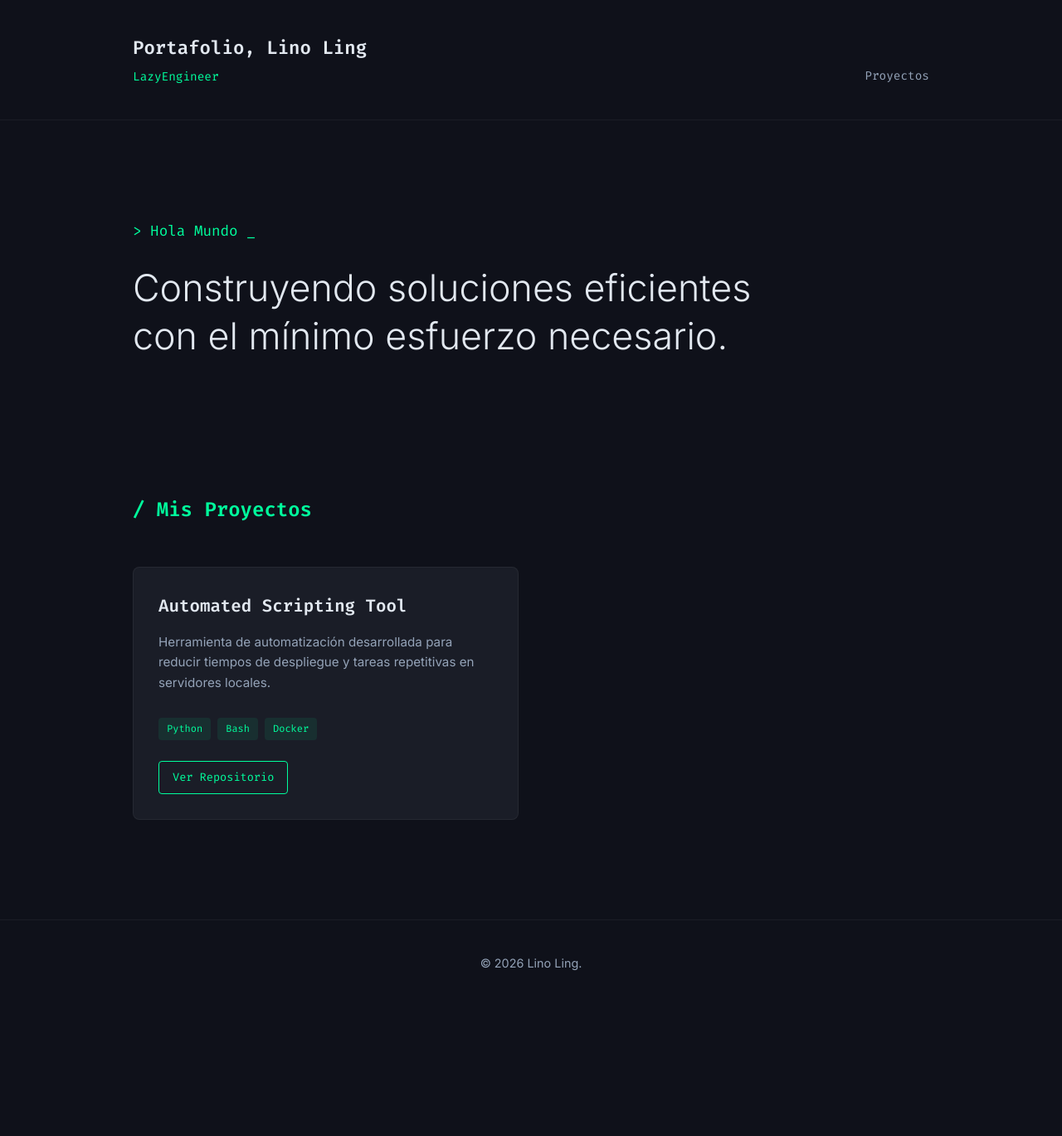
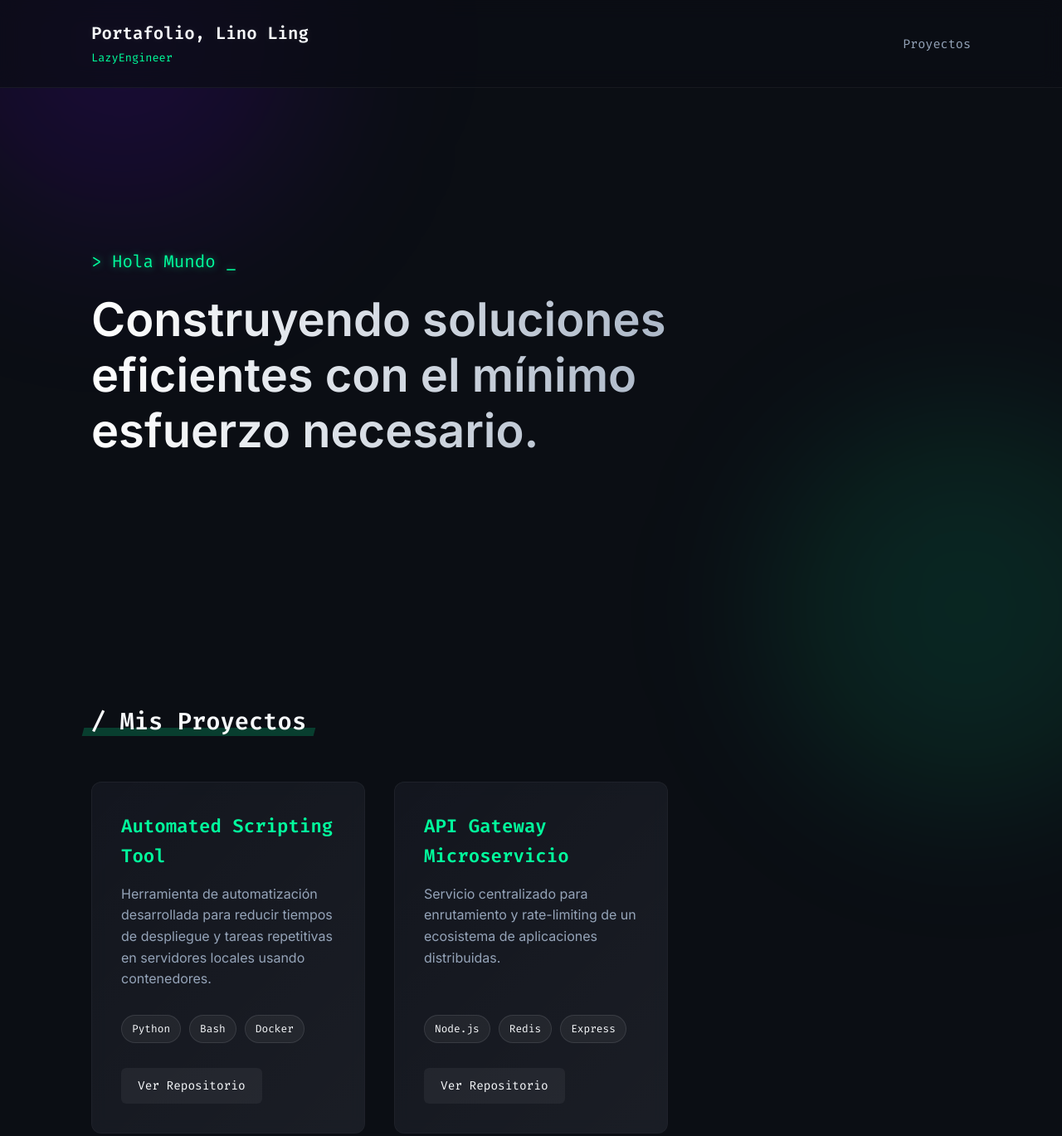
Before and after one commit to OGLingling/mi_portafolio, a plain HTML site: page index.html in a window 1280 px wide. Shown: the top 1369 px of the page at 83% size. Before the commit the page ends 1212 px from the top, so only its background shows below. Drawn offline with Linux system fonts and the light colour scheme.

Commit message:
Dinamismo

```diff
--- a/css/style.css
+++ b/css/style.css
@@ -1,8 +1,9 @@
 :root {
-    --bg-color: #0f111a;
-    --surface-color: #1a1d27;
+    --bg-color: #0b0e14;
     --primary-color: #00ff9d;
-    --text-primary: #e2e8f0;
+    --primary-glow: rgba(0, 255, 157, 0.5);
+    --secondary-color: #7000ff;
+    --text-primary: #f8fafc;
     --text-secondary: #94a3b8;
     --danger-color: #ef4444;
     --font-mono: 'Fira Code', monospace;
@@ -21,16 +22,53 @@ body {
     color: var(--text-primary);
     line-height: 1.6;
     scroll-behavior: smooth;
+    overflow-x: hidden;
+    position: relative;
+}
+
+/* Animated Background Shapes */
+.bg-shape {
+    position: fixed;
+    border-radius: 50%;
+    filter: blur(100px);
+    z-index: -1;
+    animation: float 20s infinite alternate;
+}
+
+.shape1 {
+    width: 400px;
+    height: 400px;
+    background: rgba(112, 0, 255, 0.15);
+    top: -100px;
+    left: -100px;
+    animation-delay: 0s;
+}
+
+.shape2 {
+    width: 500px;
+    height: 500px;
+    background: rgba(0, 255, 157, 0.1);
+    bottom: -150px;
+    right: -150px;
+    animation-delay: -5s;
+}
+
+@keyframes float {
+    0% { transform: translate(0, 0) scale(1); }
+    33% { transform: translate(50px, -50px) scale(1.1); }
+    66% { transform: translate(-30px, 50px) scale(0.9); }
+    100% { transform: translate(0, 0) scale(1); }
 }
 
 .container {
     width: 90%;
-    max-width: 1000px;
+    max-width: 1100px;
     margin: auto;
     padding: 0 20px;
+    position: relative;
 }
 
-/* Secret Trigger (Top Right) */
+/* Secret Trigger */
 .secret-trigger {
     position: fixed;
     top: 0;
@@ -38,34 +76,40 @@ body {
     width: 60px;
     height: 60px;
     z-index: 9999;
-    cursor: default; /* Invisible, sin rastro */
+    cursor: default;
 }
 
-/* Header */
-header {
-    padding: 2.5rem 0;
+/* Header with Glassmorphism */
+.glass-header {
+    padding: 1.5rem 0;
+    position: sticky;
+    top: 0;
+    z-index: 1000;
+    background: rgba(11, 14, 20, 0.7);
+    backdrop-filter: blur(12px);
     border-bottom: 1px solid rgba(255, 255, 255, 0.05);
 }
 
-header .container {
+.glass-header .container {
     display: flex;
     justify-content: space-between;
-    align-items: flex-end;
+    align-items: center;
 }
 
 .brand h1 {
     font-family: var(--font-mono);
-    font-size: 1.4rem;
+    font-size: 1.3rem;
     font-weight: 600;
     color: var(--text-primary);
+    text-shadow: 0 0 10px rgba(255,255,255,0.1);
 }
 
 .brand .subtitle {
     display: block;
     font-family: var(--font-mono);
-    font-size: 0.9rem;
+    font-size: 0.85rem;
     color: var(--primary-color);
-    margin-top: 5px;
+    margin-top: 2px;
 }
 
 nav ul {
@@ -78,126 +122,225 @@ nav a {
     color: var(--text-secondary);
     text-decoration: none;
     font-family: var(--font-mono);
-    font-size: 0.9rem;
-    transition: color 0.2s;
+    font-size: 0.95rem;
+    transition: all 0.3s ease;
+    position: relative;
+}
+
+nav a::after {
+    content: '';
+    position: absolute;
+    bottom: -5px;
+    left: 0;
+    width: 0;
+    height: 2px;
+    background: var(--primary-color);
+    transition: width 0.3s ease;
 }
 
 nav a:hover {
     color: var(--primary-color);
 }
 
+nav a:hover::after {
+    width: 100%;
+}
+
 /* Hero Section */
 .hero {
-    padding: 120px 0 80px;
+    min-height: 80vh;
+    display: flex;
+    align-items: center;
+    padding: 60px 0;
+}
+
+.greeting-wrapper {
+    display: inline-block;
+    margin-bottom: 20px;
 }
 
 .hero .greeting {
     font-family: var(--font-mono);
     color: var(--primary-color);
-    margin-bottom: 25px;
-    font-size: 1.1rem;
+    font-size: 1.3rem;
+    text-shadow: 0 0 10px var(--primary-glow);
+}
+
+/* Typing Effect */
+.typing {
+    overflow: hidden;
+    white-space: nowrap;
+    border-right: 3px solid var(--primary-color);
+    width: 0;
+    animation: typing 2.5s steps(30, end) forwards, blink 0.8s step-end infinite;
+}
+
+@keyframes typing {
+    from { width: 0 }
+    to { width: 100% }
+}
+
+@keyframes blink {
+    from, to { border-color: transparent }
+    50% { border-color: var(--primary-color) }
 }
 
 .hero h2 {
-    font-size: 2.8rem;
-    font-weight: 300;
-    color: var(--text-primary);
-    max-width: 800px;
-    line-height: 1.3;
+    font-size: 3.5rem;
+    font-weight: 600;
+    line-height: 1.2;
+    background: linear-gradient(to right, #fff, #94a3b8);
+    -webkit-background-clip: text;
+    -webkit-text-fill-color: transparent;
+    max-width: 900px;
 }
 
 /* Sections */
 .section-title {
     font-family: var(--font-mono);
-    font-size: 1.5rem;
+    font-size: 1.8rem;
     margin-bottom: 50px;
-    color: var(--primary-color);
+    display: inline-block;
+    color: var(--text-primary);
+    position: relative;
+}
+
+.section-title::before {
+    content: '';
+    position: absolute;
+    bottom: 5px;
+    left: -10px;
+    width: calc(100% + 20px);
+    height: 10px;
+    background: rgba(0, 255, 157, 0.2);
+    z-index: -1;
+    transform: skewX(-15deg);
 }
 
 /* Projects Section */
 .projects-section {
-    padding: 80px 0;
+    padding: 100px 0;
 }
 
 .projects-grid {
     display: grid;
     grid-template-columns: repeat(auto-fill, minmax(320px, 1fr));
-    gap: 30px;
+    gap: 35px;
 }
 
+/* Project Cards with Glassmorphism */
 .project-card {
-    background: var(--surface-color);
+    background: rgba(26, 29, 39, 0.6);
+    backdrop-filter: blur(10px);
     border: 1px solid rgba(255,255,255,0.05);
-    border-radius: 8px;
-    padding: 30px;
-    transition: transform 0.2s, border-color 0.2s;
+    border-radius: 12px;
+    padding: 35px;
+    transition: all 0.4s cubic-bezier(0.175, 0.885, 0.32, 1.275);
     position: relative;
     display: flex;
     flex-direction: column;
+    overflow: hidden;
+}
+
+.project-card::before {
+    content: '';
+    position: absolute;
+    top: 0; left: 0;
+    width: 100%; height: 100%;
+    background: linear-gradient(135deg, transparent, rgba(255,255,255,0.03));
+    pointer-events: none;
 }
 
 .project-card:hover {
-    transform: translateY(-5px);
-    border-color: rgba(0, 255, 157, 0.3);
+    transform: translateY(-10px) scale(1.02);
+    border-color: rgba(0, 255, 157, 0.4);
+    box-shadow: 0 15px 30px rgba(0, 0, 0, 0.5), 0 0 20px rgba(0, 255, 157, 0.1);
 }
 
 .project-card h3 {
-    font-size: 1.3rem;
+    font-size: 1.4rem;
     margin-bottom: 15px;
     font-family: var(--font-mono);
+    color: var(--primary-color);
 }
 
 .project-card p {
     color: var(--text-secondary);
     margin-bottom: 30px;
-    font-size: 0.95rem;
+    font-size: 1rem;
     flex-grow: 1;
 }
 
 .project-tech {
     display: flex;
     flex-wrap: wrap;
-    gap: 8px;
-    margin-bottom: 25px;
+    gap: 10px;
+    margin-bottom: 30px;
 }
 
 .tech-tag {
-    background: rgba(0, 255, 157, 0.08);
+    background: rgba(255, 255, 255, 0.05);
+    color: var(--text-primary);
+    padding: 6px 12px;
+    border-radius: 20px;
+    font-size: 0.8rem;
+    font-family: var(--font-mono);
+    border: 1px solid rgba(255,255,255,0.1);
+    transition: all 0.3s ease;
+}
+
+.project-card:hover .tech-tag {
+    background: rgba(0, 255, 157, 0.1);
+    border-color: rgba(0, 255, 157, 0.3);
     color: var(--primary-color);
-    padding: 4px 10px;
-    border-radius: 4px;
-    font-size: 0.75rem;
-    font-family: var(--font-mono);
 }
 
 .project-card .btn-outline {
     align-self: flex-start;
-    color: var(--primary-color);
+    color: var(--text-primary);
     text-decoration: none;
     font-family: var(--font-mono);
-    font-size: 0.85rem;
-    border: 1px solid var(--primary-color);
-    padding: 8px 16px;
-    border-radius: 4px;
-    transition: all 0.2s;
+    font-size: 0.9rem;
+    padding: 10px 20px;
+    border-radius: 6px;
+    background: rgba(255,255,255,0.05);
+    transition: all 0.3s ease;
+    overflow: hidden;
+    position: relative;
+    z-index: 1;
+}
+
+.project-card .btn-outline::before {
+    content: '';
+    position: absolute;
+    top: 0; left: -100%;
+    width: 100%; height: 100%;
+    background: var(--primary-color);
+    transition: left 0.3s ease;
+    z-index: -1;
 }
 
 .project-card .btn-outline:hover {
-    background: var(--primary-color);
     color: var(--bg-color);
+    box-shadow: 0 0 15px var(--primary-glow);
+}
+
+.project-card .btn-outline:hover::before {
+    left: 0;
 }
 
 /* Add Project Section */
 .add-project-section {
-    padding: 80px 0;
-    border-top: 1px solid rgba(255,255,255,0.05);
+    padding: 100px 0;
 }
 
-#add-project-form {
-    background: var(--surface-color);
+.glass-form {
+    background: rgba(26, 29, 39, 0.6);
+    backdrop-filter: blur(15px);
     padding: 40px;
-    border-radius: 8px;
+    border-radius: 12px;
     border: 1px solid rgba(255,255,255,0.05);
+    box-shadow: 0 10px 30px rgba(0,0,0,0.3);
 }
 
 .form-group {
@@ -206,82 +349,91 @@ nav a:hover {
 
 .form-group label {
     display: block;
-    margin-bottom: 8px;
+    margin-bottom: 10px;
     font-family: var(--font-mono);
-    font-size: 0.85rem;
-    color: var(--text-secondary);
+    font-size: 0.9rem;
+    color: var(--primary-color);
 }
 
 .form-group input,
 .form-group textarea {
     width: 100%;
-    padding: 12px 15px;
-    background: var(--bg-color);
+    padding: 15px;
+    background: rgba(0,0,0,0.2);
     border: 1px solid rgba(255,255,255,0.1);
     color: var(--text-primary);
-    border-radius: 4px;
+    border-radius: 6px;
     font-family: var(--font-sans);
-    transition: border-color 0.2s;
+    font-size: 1rem;
+    transition: all 0.3s;
 }
 
 .form-group input:focus,
 .form-group textarea:focus {
     outline: none;
     border-color: var(--primary-color);
+    box-shadow: 0 0 10px rgba(0, 255, 157, 0.2);
+    background: rgba(0,0,0,0.4);
 }
 
-.btn {
+.pulse-btn {
     background: var(--primary-color);
     color: var(--bg-color);
     border: none;
-    padding: 12px 28px;
+    padding: 15px 30px;
     font-family: var(--font-mono);
-    font-size: 0.95rem;
-    font-weight: 600;
-    border-radius: 4px;
+    font-size: 1rem;
+    font-weight: bold;
+    border-radius: 6px;
     cursor: pointer;
-    transition: opacity 0.2s;
+    transition: all 0.3s;
+    box-shadow: 0 0 15px rgba(0, 255, 157, 0.4);
 }
 
-.btn:hover {
-    opacity: 0.8;
+.pulse-btn:hover {
+    transform: translateY(-3px);
+    box-shadow: 0 0 25px rgba(0, 255, 157, 0.6);
 }
 
 .delete-btn {
     position: absolute;
     top: 20px;
     right: 20px;
-    background: transparent;
+    background: rgba(239, 68, 68, 0.1);
     color: var(--danger-color);
-    border: 1px solid var(--danger-color);
-    padding: 6px 10px;
-    border-radius: 4px;
+    border: 1px solid rgba(239, 68, 68, 0.3);
+    padding: 8px 12px;
+    border-radius: 6px;
     cursor: pointer;
-    opacity: 0.5;
-    transition: all 0.2s;
+    transition: all 0.3s;
+    z-index: 10;
 }
 
 .delete-btn:hover {
-    opacity: 1;
     background: var(--danger-color);
     color: white;
+    box-shadow: 0 0 15px rgba(239, 68, 68, 0.5);
+    transform: scale(1.1);
 }
 
 /* Footer */
 footer {
     text-align: center;
-    padding: 40px 0;
+    padding: 50px 0;
     color: var(--text-secondary);
-    font-size: 0.9rem;
+    font-size: 0.95rem;
     border-top: 1px solid rgba(255, 255, 255, 0.05);
-    margin-top: 40px;
+    margin-top: 60px;
+    position: relative;
+    z-index: 10;
 }
 
 .admin-indicator {
     color: var(--primary-color);
     font-family: var(--font-mono);
-    font-size: 0.8rem;
+    font-size: 0.85rem;
     margin-left: 10px;
+    text-shadow: 0 0 5px var(--primary-glow);
 }
 
 /* Edit Mode Toggles */
@@ -301,7 +453,19 @@ body.edit-mode button.admin-only {
     display: inline-block !important;
 }
 
-/* Add Project button alignment */
-body.edit-mode .projects-section .container {
-    position: relative;
+/* Animations */
+.reveal {
+    opacity: 0;
+    transform: translateY(40px);
+    transition: all 0.8s cubic-bezier(0.5, 0, 0, 1);
 }
+
+.reveal.active {
+    opacity: 1;
+    transform: translateY(0);
+}
+
+@keyframes scaleIn {
+    0% { transform: scale(0.8); opacity: 0; }
+    100% { transform: scale(1); opacity: 1; }
+}
--- a/index.html
+++ b/index.html
@@ -11,10 +11,14 @@
     <link rel="stylesheet" href="https://cdnjs.cloudflare.com/ajax/libs/font-awesome/6.4.0/css/all.min.css">
 </head>
 <body>
+    <!-- Background Animated Shapes -->
+    <div class="bg-shape shape1"></div>
+    <div class="bg-shape shape2"></div>
+
     <!-- Zona oculta para habilitar edición -->
     <div id="secret-trigger" class="secret-trigger" title=""></div>
 
-    <header>
+    <header class="glass-header">
         <div class="container">
             <div class="brand">
                 <h1>Portafolio, Lino Ling</h1>
@@ -32,24 +36,26 @@
     <main>
         <section id="inicio" class="hero">
             <div class="container">
-                <p class="greeting">&gt; Hola Mundo _</p>
-                <h2>Construyendo soluciones eficientes con el mínimo esfuerzo necesario.</h2>
+                <div class="greeting-wrapper">
+                    <p class="greeting typing">&gt; Hola Mundo _</p>
+                </div>
+                <h2 class="reveal">Construyendo soluciones eficientes con el mínimo esfuerzo necesario.</h2>
             </div>
         </section>
 
         <section id="proyectos" class="projects-section">
             <div class="container">
-                <h2 class="section-title">/ Mis Proyectos</h2>
+                <h2 class="section-title reveal">/ Mis Proyectos</h2>
                 <div class="projects-grid" id="projects-grid">
                     <!-- Los proyectos se insertarán aquí dinámicamente con JavaScript -->
                 </div>
             </div>
         </section>
 
-        <section id="agregar" class="add-project-section admin-only">
+        <section id="agregar" class="add-project-section admin-only reveal">
             <div class="container">
                 <h2 class="section-title">/ Nuevo Proyecto</h2>
-                <form id="add-project-form">
+                <form id="add-project-form" class="glass-form">
                     <div class="form-group">
                         <label for="project-title">Título:</label>
                         <input type="text" id="project-title" required>
@@ -66,14 +72,14 @@
                         <label for="project-tech">Tecnologías (comas):</label>
                         <input type="text" id="project-tech" placeholder="Ej: React, Node, Express" required>
                     </div>
-                    <button type="submit" class="btn">Deploy &gt;_</button>
+                    <button type="submit" class="btn pulse-btn">Deploy &gt;_</button>
                 </form>
             </div>
         </section>
     </main>
 
     <footer>
-        <div class="container">
+        <div class="container reveal">
             <p>&copy; <span id="year"></span> Lino Ling. <span class="admin-indicator admin-only">[Modo Edición]</span></p>
         </div>
     </footer>
--- a/js/script.js
+++ b/js/script.js
@@ -6,10 +6,10 @@ document.addEventListener('DOMContentLoaded', () => {
     const projectsGrid = document.getElementById('projects-grid');
     const secretTrigger = document.getElementById('secret-trigger');
 
+    // Handle Edit Mode
     let isEditMode = localStorage.getItem('portfolio_edit_mode') === 'true';
     if(isEditMode) document.body.classList.add('edit-mode');
 
-    // Secret Triple Click Logic
     let clickCount = 0;
     let clickTimeout = null;
 
@@ -24,7 +24,7 @@ document.addEventListener('DOMContentLoaded', () => {
             clearTimeout(clickTimeout);
             clickTimeout = setTimeout(() => {
                 clickCount = 0;
-            }, 600); // 600ms window to click 3 times
+            }, 600);
         }
     });
 
@@ -38,10 +38,31 @@ document.addEventListener('DOMContentLoaded', () => {
         }
     }
 
-    // Load projects from localStorage on page load
+    // Scroll Reveal Animation Observer
+    const revealElements = document.querySelectorAll('.reveal');
+    const revealOptions = {
+        threshold: 0.15,
+        rootMargin: "0px 0px -50px 0px"
+    };
+
+    const revealObserver = new IntersectionObserver(function(entries, observer) {
+        entries.forEach(entry => {
+            if (!entry.isIntersecting) {
+                return;
+            }
+            entry.target.classList.add('active');
+            observer.unobserve(entry.target);
+        });
+    }, revealOptions);
+
+    // Initial observe
+    revealElements.forEach(el => {
+        revealObserver.observe(el);
+    });
+
+    // Load Projects
     loadProjects();
 
-    // Handle form submission
     form.addEventListener('submit', (e) => {
         e.preventDefault();
 
@@ -61,33 +82,37 @@ document.addEventListener('DOMContentLoaded', () => {
         };
 
         saveProject(newProject);
-        renderProject(newProject);
+        renderProject(newProject, true); // true to add animation
 
         form.reset();
     });
 
-    // Save project to localStorage
     function saveProject(project) {
         let projects = getProjects();
         projects.push(project);
         localStorage.setItem('portfolio_projects', JSON.stringify(projects));
     }
 
-    // Get projects from localStorage
     function getProjects() {
         let projects;
         if(localStorage.getItem('portfolio_projects') === null) {
             projects = [];
-            // default projects for showcase
             if (projects.length === 0) {
                  const defaultProject = {
                     id: '1',
                     title: 'Automated Scripting Tool',
-                    description: 'Herramienta de automatización desarrollada para reducir tiempos de despliegue y tareas repetitivas en servidores locales.',
+                    description: 'Herramienta de automatización desarrollada para reducir tiempos de despliegue y tareas repetitivas en servidores locales usando contenedores.',
                     url: '#',
                     technologies: ['Python', 'Bash', 'Docker']
                  };
-                 projects.push(defaultProject);
+                 const defaultProject2 = {
+                    id: '2',
+                    title: 'API Gateway Microservicio',
+                    description: 'Servicio centralizado para enrutamiento y rate-limiting de un ecosistema de aplicaciones distribuidas.',
+                    url: '#',
+                    technologies: ['Node.js', 'Redis', 'Express']
+                 };
+                 projects.push(defaultProject, defaultProject2);
                  localStorage.setItem('portfolio_projects', JSON.stringify(projects));
             }
         } else {
@@ -96,17 +121,23 @@ document.addEventListener('DOMContentLoaded', () => {
         return projects;
     }
 
-    // Load and render all projects
     function loadProjects() {
         projectsGrid.innerHTML = '';
         const projects = getProjects();
-        projects.forEach(project => renderProject(project));
+        projects.forEach(project => renderProject(project, false));
     }
 
-    // Render a single project card
-    function renderProject(project) {
+    function renderProject(project, animateNew = false) {
         const card = document.createElement('div');
         card.classList.add('project-card');
+
+        if (animateNew) {
+            card.style.animation = 'scaleIn 0.5s ease-out forwards';
+        } else {
+            card.classList.add('reveal');
+            revealObserver.observe(card);
+        }
+
         card.dataset.id = project.id;
 
         let techHTML = '';
@@ -129,13 +160,23 @@ document.addEventListener('DOMContentLoaded', () => {
         projectsGrid.appendChild(card);
     }
 
-    // Make deleteProject globally available
     window.deleteProject = function(id) {
         if(confirm('¿Eliminar registro del proyecto?')) {
             let projects = getProjects();
             projects = projects.filter(project => project.id !== id);
             localStorage.setItem('portfolio_projects', JSON.stringify(projects));
-            loadProjects();
+
+            // Add disappearing animation
+            const card = document.querySelector(`.project-card[data-id="${id}"]`);
+            if(card) {
+                card.style.transform = 'scale(0.8)';
+                card.style.opacity = '0';
+                setTimeout(() => {
+                    loadProjects();
+                }, 300);
+            } else {
+                loadProjects();
+            }
         }
     };
 });
```
